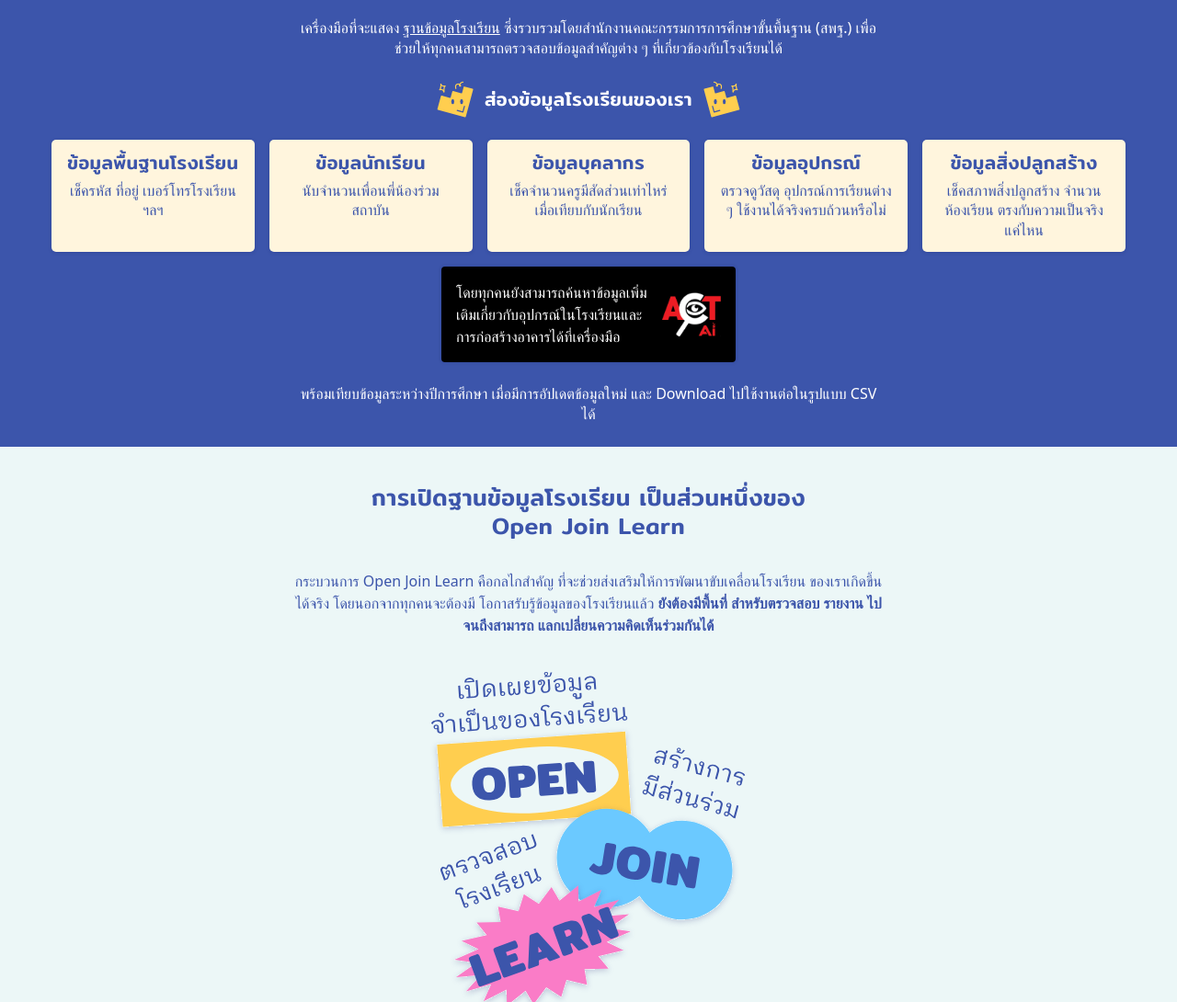
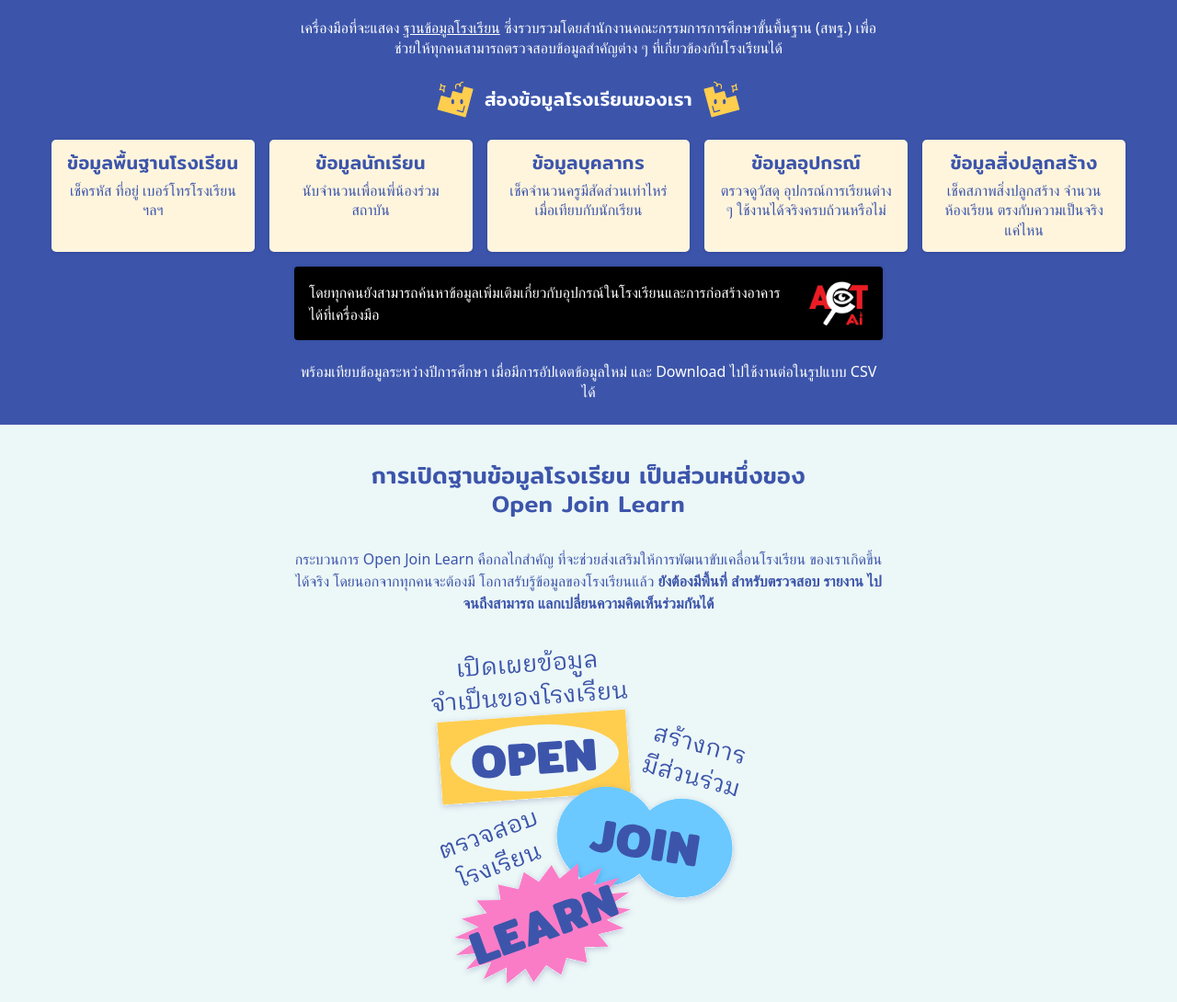
Before and after one commit to ACT-Anti-Corruption-Thailand/school-governance, a SvelteKit app: page / in a window 1280 px wide. Shown: the part 2657-3747 px from the top of the page at 92% size. Built offline with nearby package versions, Linux system fonts and the light colour scheme; no server answers; a web font is replaced by a local one.

Commit message:
fix: remove unit from 0

```diff
--- a/src/routes/+page.svelte
+++ b/src/routes/+page.svelte
@@ -345,7 +345,7 @@
 
 	.header {
 		background: #3c55ab;
-		border-radius: 0px 0px 24px 24px;
+		border-radius: 0 0 24px 24px;
 		min-height: 70vh;
 
 		flex-direction: column;
@@ -387,7 +387,7 @@
 		height: 40px;
 
 		background: #fff;
-		box-shadow: 0px 0px 4px rgb(12 22 107 / 20%);
+		box-shadow: 0 0 4px rgb(12 22 107 / 20%);
 		border-radius: 30px;
 
 		margin-bottom: -20px;
@@ -501,7 +501,7 @@
 
 	.origin {
 		background: #3c55ab;
-		border-radius: 24px 24px 0px 0px;
+		border-radius: 24px 24px 0 0;
 		padding: 24px 16px;
 		color: #fff;
 		text-align: center;
@@ -551,7 +551,7 @@
 				}
 
 				background: #fff5dd;
-				box-shadow: 0px 1px 4px rgba(12, 22, 107, 0.2);
+				box-shadow: 0 1px 4px rgba(12, 22, 107, 0.2);
 				border-radius: 5px;
 				padding: 12px 16px;
 				color: #3c55ab;
@@ -561,8 +561,7 @@
 		}
 
 		.act-banner {
-			margin: 16px auto 24px;
-			max-width: 320px;
+			margin: 16px 0 24px;
 		}
 	}
 
@@ -588,7 +587,7 @@
 		margin-bottom: 20px;
 		text-align: center;
 		background: #3c55ab;
-		border-radius: 0px 0px 24px 24px;
+		border-radius: 0 0 24px 24px;
 		color: #fff;
 		flex-direction: column;
 		gap: 24px;
@@ -657,7 +656,7 @@
 		padding: 24px 16px 40px;
 
 		background: #0c166b;
-		border-radius: 24px 24px 0px 0px;
+		border-radius: 24px 24px 0 0;
 		color: #fff;
 		text-align: center;
 		line-height: 136%;
--- a/src/routes/search/+page.svelte
+++ b/src/routes/search/+page.svelte
@@ -337,7 +337,7 @@
 				gap: 10px;
 
 				border: 1px solid #3c55ab;
-				box-shadow: 0px 1px 4px rgba(12, 22, 107, 0.2);
+				box-shadow: 0 1px 4px rgba(12, 22, 107, 0.2);
 				border-radius: 20px;
 			}
 		}
```
